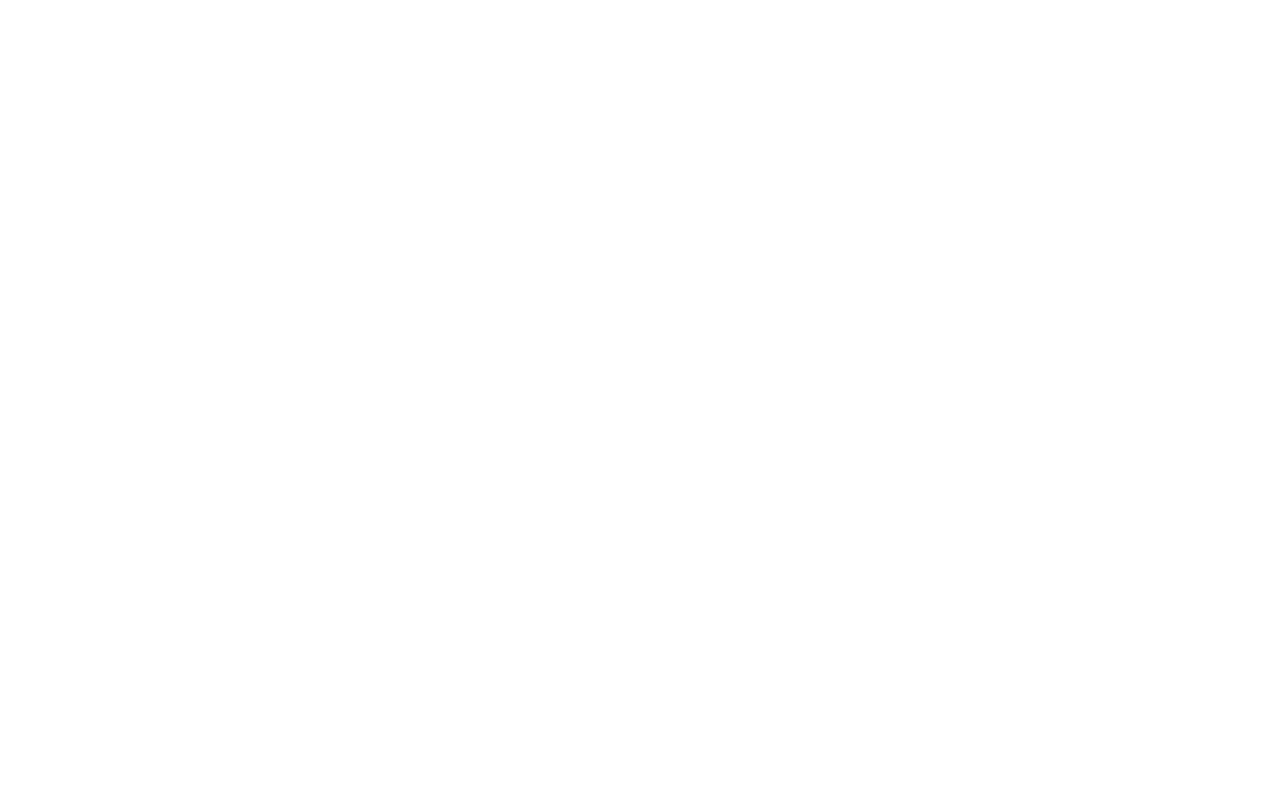
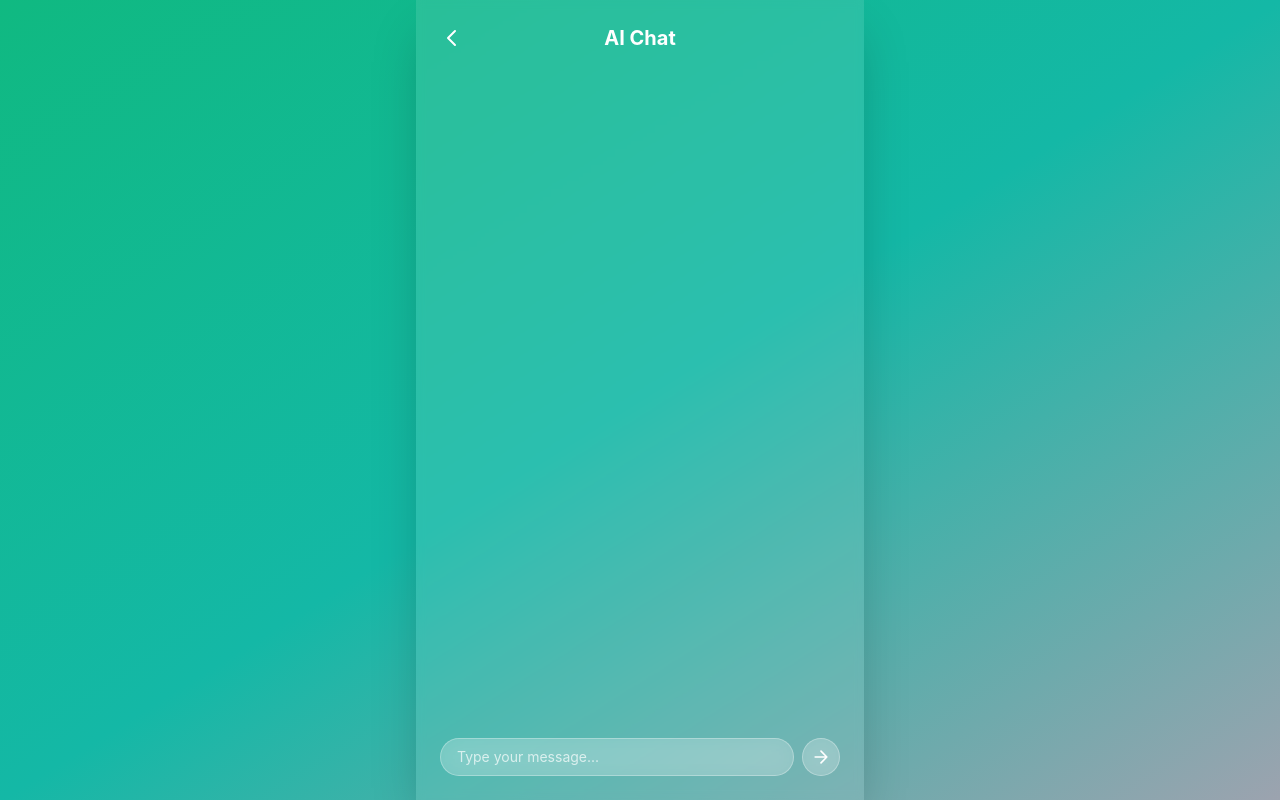
Before and after one commit to kannn044/morprom-plus-prototype, a React (Create React App) app: page /chatai in a window 1280 px wide. Before the commit this address had no page. Built offline with nearby package versions, Linux system fonts and the light colour scheme.

Commit message:
add page

```diff
--- a/src/App.js
+++ b/src/App.js
@@ -1,6 +1,7 @@
 import React from 'react';
 import { useNavigate, BrowserRouter, Routes, Route } from 'react-router-dom';
 import DocMeet from './docmeet';
+import ChatAI from './chatai';
 
 // Service item data
 const miniApps = [
@@ -15,7 +16,7 @@ const miniApps = [
 
 const officialServices = [
   { id: 'ai-chatbot', label: 'นัดพบแพทย์', gradient: 'from-emerald-500 to-teal-600', image: '/img/appointment.png', route: '/docmeet' },
-  { id: 'mental-health', label: 'ตอบปัญหาสุขภาพด้วย Ai', gradient: 'from-teal-500 to-emerald-600', image: '/img/gpt.png' },
+  { id: 'mental-health', label: 'ตอบปัญหาสุขภาพด้วย Ai', gradient: 'from-teal-500 to-emerald-600', image: '/img/gpt.png', route: '/chatai' },
   { id: 'health-tips', label: 'ปรึกษาแพทย์ทางไกล (Telemedicine)', gradient: 'from-teal-500 to-cyan-900', image: '/img/telemed.png' }
 ];
 
@@ -353,6 +354,7 @@ export default function App() {
       <Routes>
         <Route path="/" element={<AppContent />} />
         <Route path="/docmeet" element={<DocMeet />} />
+        <Route path="/chatai" element={<ChatAI />} />
       </Routes>
     </BrowserRouter>
   );
--- /dev/null
+++ b/src/chatai.js
@@ -0,0 +1,107 @@
+import React, { useState } from 'react';
+import { useNavigate } from 'react-router-dom';
+
+function ChatAI() {
+    const navigate = useNavigate();
+    const [messages, setMessages] = useState([]);
+    const [input, setInput] = useState('');
+    const [isLoading, setIsLoading] = useState(false);
+
+    const handleSend = async () => {
+        if (input.trim() === '' || isLoading) return;
+
+        const newMessages = [...messages, { role: 'user', content: input }];
+        setMessages(newMessages);
+        setInput('');
+        setIsLoading(true);
+
+        try {
+            const response = await fetch('http://10.1.0.101:8080/api/chat', {
+                method: 'POST',
+                headers: {
+                    'Content-Type': 'application/json',
+                },
+                body: JSON.stringify({
+                    model: 'gpt-oss:20b',
+                    messages: [{ role: 'user', content: input }],
+                    stream: false,
+                }),
+            });
+
+            if (!response.ok) {
+                throw new Error('Network response was not ok');
+            }
+
+            const data = await response.json();
+            const aiMessage = data?.choices?.[0]?.message?.content || data?.message?.content || 'No response received';
+            setMessages([...newMessages, { role: 'assistant', content: aiMessage }]);
+        } catch (error) {
+            console.error('Error fetching AI response:', error);
+            setMessages([...newMessages, { role: 'assistant', content: 'Sorry, I am having trouble connecting.' }]);
+        } finally {
+            setIsLoading(false);
+        }
+    };
+
+    return (
+        <div className="bg-gradient-to-br from-emerald-500 via-teal-500 to-gray-400 min-h-screen">
+            <div className="max-w-md mx-auto min-h-screen shadow-2xl backdrop-blur-sm bg-white/10 flex flex-col">
+                <header className="flex items-center justify-between p-3 sm:p-4 md:p-6 text-white flex-shrink-0">
+                    <button onClick={() => navigate(-1)}>
+                        <svg xmlns="http://www.w3.org/2000/svg" className="h-6 w-6" fill="none" viewBox="0 0 24 24" stroke="currentColor">
+                            <path strokeLinecap="round" strokeLinejoin="round" strokeWidth={2} d="M15 19l-7-7 7-7" />
+                        </svg>
+                    </button>
+                    <h1 className="text-lg sm:text-xl font-bold">AI Chat</h1>
+                    <div className="w-6"></div>
+                </header>
+
+                <main className="flex-1 overflow-y-auto p-3 sm:p-4 md:p-6 space-y-4">
+                    {messages.map((msg, index) => (
+                        <div key={index} className={`flex ${msg.role === 'user' ? 'justify-end' : 'justify-start'}`}>
+                            <div className={`p-3 rounded-lg max-w-xs sm:max-w-sm ${msg.role === 'user' ? 'bg-white/30 text-white' : 'bg-white/10 text-white'}`}>
+                                {msg.content}
+                            </div>
+                        </div>
+                    ))}
+                    {isLoading && (
+                        <div className="flex justify-start">
+                            <div className="p-3 rounded-lg max-w-xs sm:max-w-sm bg-white/10 text-white">
+                                <div className="flex space-x-2">
+                                    <div className="w-2 h-2 bg-white rounded-full animate-bounce" style={{ animationDelay: '0ms' }}></div>
+                                    <div className="w-2 h-2 bg-white rounded-full animate-bounce" style={{ animationDelay: '150ms' }}></div>
+                                    <div className="w-2 h-2 bg-white rounded-full animate-bounce" style={{ animationDelay: '300ms' }}></div>
+                                </div>
+                            </div>
+                        </div>
+                    )}
+                </main>
+
+                <footer className="p-3 sm:p-4 md:p-6 flex-shrink-0">
+                    <div className="flex items-center space-x-2">
+                        <input
+                            type="text"
+                            placeholder="Type your message..."
+                            value={input}
+                            onChange={(e) => setInput(e.target.value)}
+                            onKeyPress={(e) => e.key === 'Enter' && handleSend()}
+                            disabled={isLoading}
+                            className="w-full bg-white/20 backdrop-blur-md border border-white/30 rounded-full py-1.5 sm:py-2 px-4 text-xs sm:text-sm text-white placeholder-white/70 focus:outline-none focus:ring-2 focus:ring-white/50 transition disabled:opacity-50"
+                        />
+                        <button
+                            onClick={handleSend}
+                            disabled={isLoading}
+                            className="bg-white/20 backdrop-blur-md border border-white/30 rounded-full p-2 text-white font-medium hover:bg-white/30 focus:outline-none focus:ring-2 focus:ring-white/50 transition disabled:opacity-50"
+                        >
+                            <svg xmlns="http://www.w3.org/2000/svg" className="h-5 w-5" fill="none" viewBox="0 0 24 24" stroke="currentColor">
+                                <path strokeLinecap="round" strokeLinejoin="round" strokeWidth={2} d="M5 12h14M12 5l7 7-7 7" />
+                            </svg>
+                        </button>
+                    </div>
+                </footer>
+            </div>
+        </div>
+    );
+}
+
+export default ChatAI;
```
